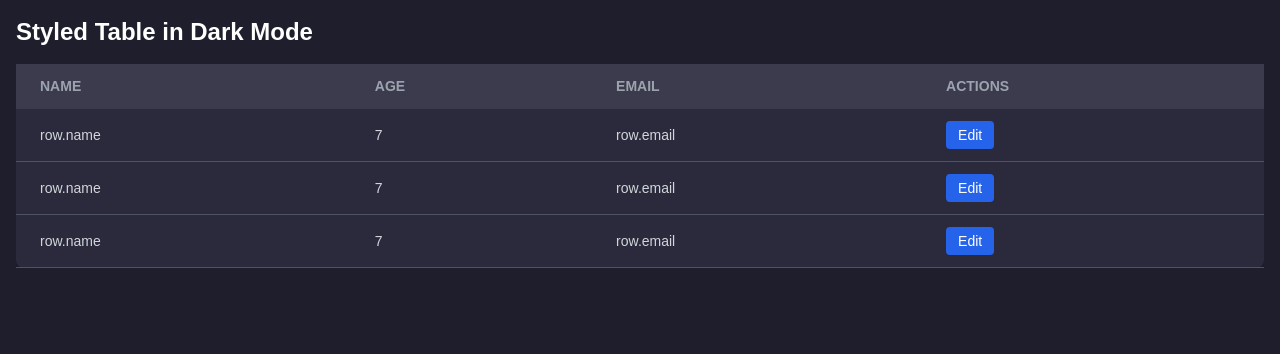
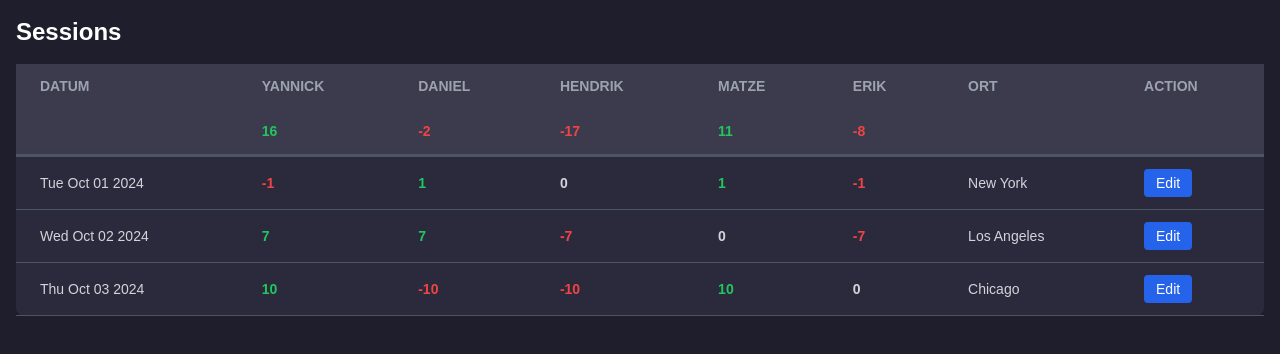
Before and after one commit to ejms116/doko-list, a Next.js app in the folder doko-app/: page /groups/1 in a window 1280 px wide. Shown: the top 354 px of the page. Built offline with nearby package versions, Linux system fonts and the light colour scheme.

Commit message:
working on ui

```diff
--- a/doko-app/app/groups/[groupId]/page.tsx
+++ b/doko-app/app/groups/[groupId]/page.tsx
@@ -1,4 +1,6 @@
 import SessionRow from "./session-row";
+import { SessionRowProps } from "./session-row";
+import GreenRedCell from "../../ui/green-red-cell";
 
 const groups = [
 	{
@@ -25,28 +27,66 @@ const groups = [
 	}
 ]
 
+// Example data
+const rowData: SessionRowProps[] = [
+	{ date: new Date('2024-10-01'), scores: [-1, 1, 0, 1, -1], location: 'New York' },
+	{ date: new Date('2024-10-02'), scores: [7, 7, -7, 0, -7], location: 'Los Angeles' },
+	{ date: new Date('2024-10-03'), scores: [10, -10, -10, 10, 0], location: 'Chicago' },
+];
 
-export default function GroupPage( { params }: {
-	params: {groupId: string }
+const sumData = rowData.reduce(
+	(totals, row) => ({
+		p1: totals.p1 + row.scores[0],
+		p2: totals.p2 + row.scores[1],
+		p3: totals.p3 + row.scores[2],
+		p4: totals.p4 + row.scores[3],
+		p5: totals.p5 + row.scores[4],
+	}),
+	{ p1: 0, p2: 0, p3: 0, p4: 0, p5: 0 }
+)
+
+
+
+export default function GroupPage({ params }: {
+	params: { groupId: string }
 }) {
 	return (
 		<div className="min-h-screen bg-[#1E1E2C] text-gray-200 p-4">
-			<h1 className="text-2xl font-bold mb-4 text-white">Styled Table in Dark Mode</h1>
+			<h1 className="text-2xl font-bold mb-4 text-white">Sessions</h1>
 			<div className="overflow-x-auto">
 				<table className="min-w-full table-auto bg-[#2A2A3C] shadow-md rounded-lg">
 					<thead>
 						<tr className="bg-[#3B3B4D] text-gray-400 uppercase text-sm leading-normal">
-					<th className="py-3 px-6 text-left">Name</th>
-					<th className="py-3 px-6 text-left">Age</th>
-					<th className="py-3 px-6 text-left">Email</th>
-					<th className="py-3 px-6 text-left">Actions</th>
+							<th className="py-3 px-6 text-left">Datum</th>
+							<th className="py-3 px-6 text-left">Yannick</th>
+							<th className="py-3 px-6 text-left">Daniel</th>
+							<th className="py-3 px-6 text-left">Hendrik</th>
+							<th className="py-3 px-6 text-left">Matze</th>
+							<th className="py-3 px-6 text-left">Erik</th>
+							<th className="py-3 px-6 text-left">Ort</th>
+							<th className="py-3 px-6 text-left">Action</th>
+						</tr>
+
+						<tr className="bg-[#3B3B4D] text-gray-400 uppercase text-sm leading-normal">
+							<th className="py-3 px-6 text-left"></th>
+							<GreenRedCell score={sumData.p1} />
+							<GreenRedCell score={sumData.p2} />
+							<GreenRedCell score={sumData.p3} />
+							<GreenRedCell score={sumData.p4} />
+							<GreenRedCell score={sumData.p5} />
+							<th className="py-3 px-6 text-left"></th>
+							<th className="py-3 px-6 text-left"></th>
+						</tr>
+						<tr className="border-b border-gray-600">
+							<td colSpan={8} className="h-0.5 bg-gray-600"></td>
 						</tr>
 					</thead>
+
+
 					<tbody className="text-gray-300 text-sm">
-				<SessionRow key="1" name="row.name" age="7" email="row.email" />
-				<SessionRow key="2" name="row.name" age="7" email="row.email" />
-				<SessionRow key="3" name="row.name" age="7" email="row.email" />
-
+						<SessionRow key="1" data={rowData[0]} />
+						<SessionRow key="2" data={rowData[1]} />
+						<SessionRow key="3" data={rowData[2]} />
 
 					</tbody>
 				</table>
--- a/doko-app/app/groups/[groupId]/session-row.tsx
+++ b/doko-app/app/groups/[groupId]/session-row.tsx
@@ -1,15 +1,22 @@
-interface SessionRowProps {
-    name: string;
-    age: number;
-    email: string;
+import GreenRedCell from "../../ui/green-red-cell";
+
+export interface SessionRowProps {
+    date: Date;
+    scores: number[];
+    location: string;
   }
 
-  const SessionRow: React.FC<SessionRowProps> = ({ name, age, email }) => {
+  const SessionRow: React.FC<{ data: SessionRowProps }> = ({ data }) => {
     return (
       <tr className="border-b border-gray-600 hover:bg-[#3B3B4D]">
-        <td className="py-3 px-6 text-left whitespace-nowrap">{name}</td>
-        <td className="py-3 px-6 text-left">{age}</td>
-        <td className="py-3 px-6 text-left">{email}</td>
+        <td className="py-3 px-6 text-left whitespace-nowrap">{data.date.toDateString()}</td>
+				<GreenRedCell score={data.scores[0]} />
+				<GreenRedCell score={data.scores[1]} />
+				<GreenRedCell score={data.scores[2]} />
+				<GreenRedCell score={data.scores[3]} />
+				<GreenRedCell score={data.scores[4]} />
+
+        <td className="py-3 px-6 text-left">{data.location}</td>
         <td className="py-3 px-6 text-left">
           <button className="bg-blue-600 text-white py-1 px-3 rounded hover:bg-blue-700">
             Edit
--- /dev/null
+++ b/doko-app/app/ui/green-red-cell.tsx
@@ -0,0 +1,22 @@
+const score: number = 17;
+
+interface GreenRedCellProps {
+    score: number; // The score prop to be passed in
+}
+
+const GreenRedCell: React.FC<GreenRedCellProps> = ({ score }) => {
+    return (
+        <th
+            className={`py-3 px-6 text-left ${score > 0
+                    ? 'text-green-500'  // Green text if positive
+                    : score < 0
+                        ? 'text-red-500'    // Red text if negative
+                        : ''                // Default text color if zero
+                }`}
+        >
+            {score}
+        </th>
+    )
+}
+
+export default GreenRedCell;
```
Lines whose indentation alone changed are shown as unchanged.
